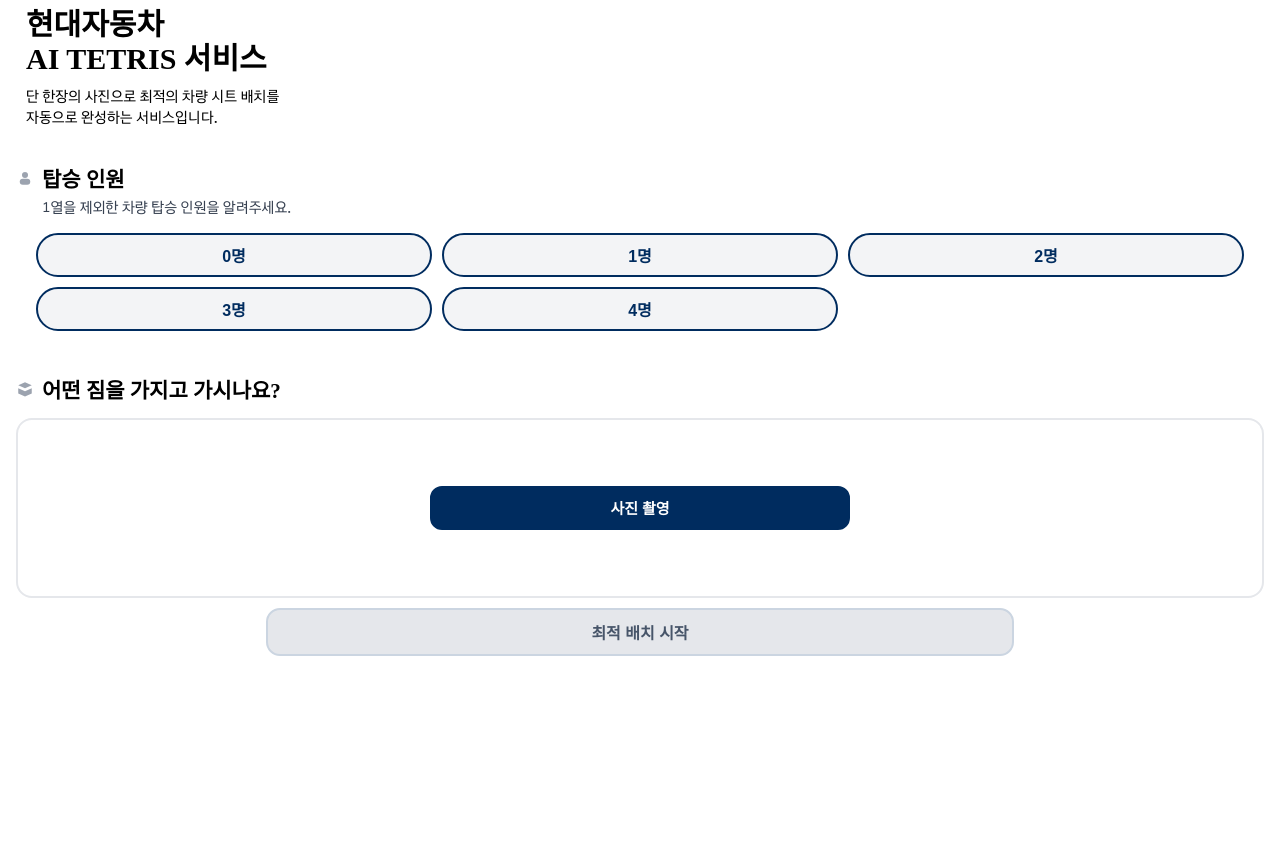
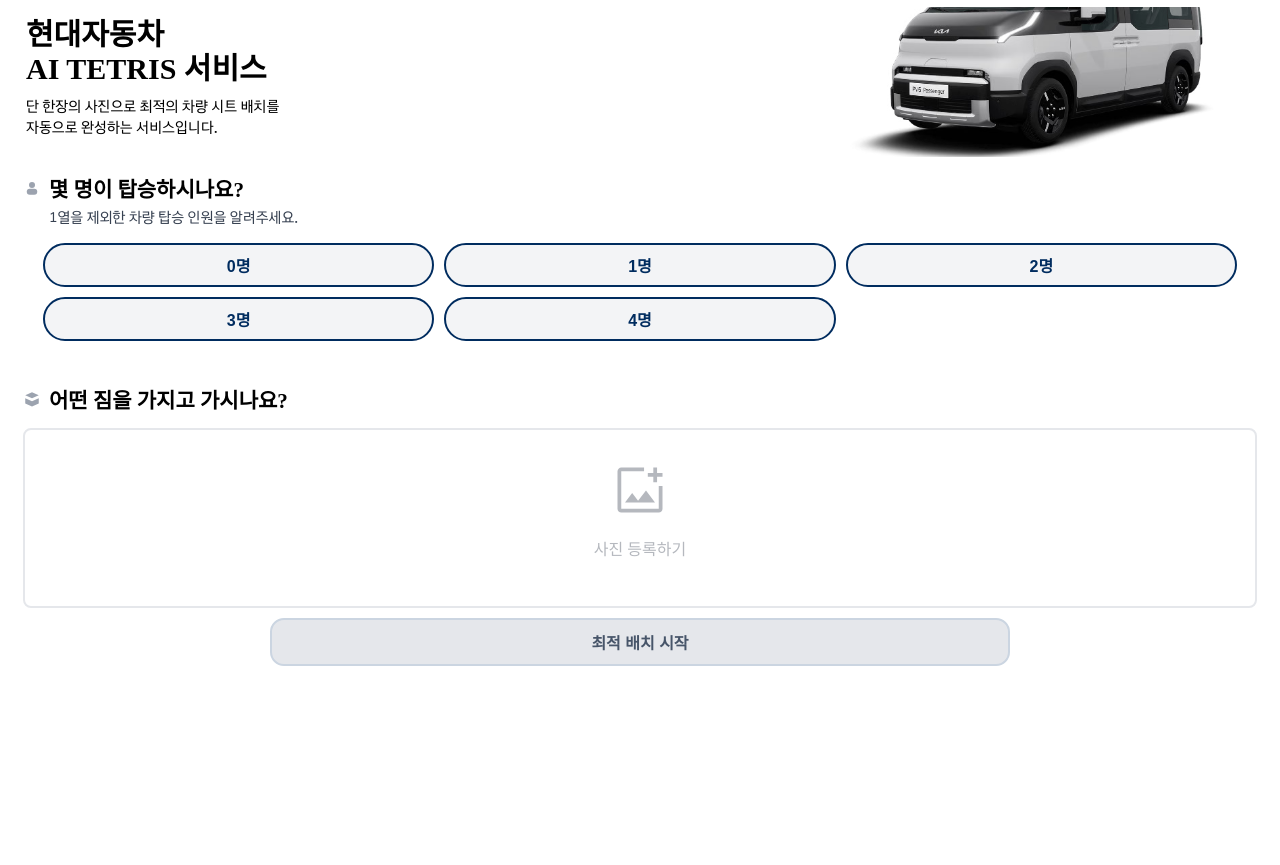
Before and after one commit to dy2514/Web_v1, a Flask app: page /mobile/input in a window 1280 px wide. Shown: the part 82-947 px from the top of the page. Run offline with Flask 3, Linux system fonts and the light colour scheme; some web fonts are replaced.

Commit message:
input.html 디자인 일부 수정 및 progress 분석 페이지

```diff
--- a/tetris/web_interface/source/static/css/mobile/input.css
+++ b/tetris/web_interface/source/static/css/mobile/input.css
@@ -70,6 +70,23 @@
     margin-top: 7px;
 }
 
+.hero {
+    background-image: url('/static/images/pv5.png');
+    background-size: cover;
+    background-position: 105% 90%;
+    background-size: 40%;
+    background-repeat: no-repeat;
+    min-height: 150px; /* 최소 높이 설정 */
+}
+
+/* 태블릿/데스크톱용 */
+/* @media (min-width: 768px) {
+    .hero {
+        background-image: url('/static/images/your-image-desktop.jpg');
+        min-height: 300px;
+    }
+} */
+
 .hero img {
     width: 100%;
     height: 100%;
@@ -109,6 +126,7 @@
 
 .wrap {
     padding: 8px var(--padX) 16px;
+    margin: 0 7px;
 }
 
 .section-head {
@@ -182,7 +200,7 @@
 
 .photo-box {
     border: 2px solid var(--light);
-    border-radius: 16px;
+    border-radius: 8px;
     padding: 12px;
     display: flex;
     flex-direction: column;
@@ -191,6 +209,13 @@
     gap: 10px;
     min-height: 180px;
     margin-top: 14px;
+}
+
+.photo-icon {
+    width: 60px;
+    height: 60px;
+    margin: auto;
+    vertical-align: middle;
 }
 
 #photo {
@@ -205,39 +230,11 @@
 }
 
 #btnPhotoIn {
-    display: inline-flex;
-    align-items: center;
-    justify-content: center;
-    height: 44px;
-    padding: 0 18px;
-    border-radius: 12px;
-    border: 2px solid var(--navy);
-    background: var(--navy);
-    color: #fff;
-    font-size: 15px;
-    font-weight: 800;
-    cursor: pointer;
-    width: 72%;
-    max-width: 420px;
-    text-align: center;
+    color: #b5b8be;
 }
 
-#btnPhotoOut {
-    display: none;
-    margin-top: 10px;
-    margin-bottom: 4px;
-    width: 100%;
-    height: 48px;
-    padding: 0 18px;
-    border-radius: 12px;
-    border: 2px solid var(--navy);
-    background: var(--navy);
-    color: #fff;
-    font-size: 16px;
-    font-weight: 900;
-    cursor: pointer;
-    align-items: center;
-    justify-content: center;
+#btnPhotoIn img{
+    display: block;
     text-align: center;
 }
 
@@ -442,18 +439,18 @@
 .bottom-sheet.show { transform: translateY(0); }
 .sheet-handle { width: 46px; height: 5px; border-radius: 3px; background: #e5e7eb; margin: 10px auto 6px; }
 .sheet-content { overflow-y: auto; padding: 8px 16px 18px; }
-.sheet-header { padding: 4px 4px 12px; }
-.sheet-title { margin: 10px 0 15px 0; font-size: 21px; font-weight: 700; color: #111827; }
-.sheet-desc { margin: 0; padding: 12px; background: #f3f4f6; border-radius: 10px; color: #4b5563; font-size: 13px; line-height: 1.5; word-break: keep-all; overflow-wrap: break-word; }
-.sheet-desc .i { display: inline-flex; align-items: center; justify-content: center; width: 16px; height: 16px; border-radius: 50%; background: #e5e7eb; color: #6b7280; font-size: 11px; margin-right: 4px; }
+.sheet-header { padding: 10px 10px 20px; }
+.sheet-title { margin: 15px 0 20px 0; font-size: 21px; font-weight: 700; color: #111827; }
+.sheet-desc { margin: 0; padding: 12px; background: #f3f4f6; border-radius: 10px; color: #4b5563; font-size: 14px; line-height: 2; word-break: keep-all; overflow-wrap: break-word; }
+.sheet-desc .i { display: inline-flex; align-items: center; justify-content: center; width: 18px; height: 18px; border-radius: 50%; background: #e5e7eb; color: #6b7280; font-size: 11px; margin-right: 4px; }
 .sheet-desc-row { display: grid; grid-template-columns: 18px 1fr; align-items: start; column-gap: 6px; }
 .sheet-desc-text { display: block; word-break: keep-all; overflow-wrap: break-word; }
 
 .recent-photos { display: grid; grid-template-columns: repeat(3,1fr); gap: 10px; padding: 10px 0 6px; }
-.photo-thumb { background: #f3f4f6; border-radius: 10px; overflow: hidden; aspect-ratio: 16/10; display: flex; align-items: center; justify-content: center; }
+.photo-thumb { background: #f3f4f6; border-radius: 10px; overflow: hidden; aspect-ratio: 12/10; display: flex; align-items: center; justify-content: center; }
 .photo-thumb img { width: 100%; height: 100%; object-fit: cover; }
 
-.sheet-actions { display: flex; justify-content: center; align-items: center; margin: 0 50px 0; gap: 12px; padding-top: 10px; }
+.sheet-actions { display: flex; justify-content: center; align-items: center; margin: 0 50px 0; gap: 12px; padding: 30px 0 10px; }
 .sheet-btn { height: 52px; border-radius: 12px; font-size: 16px; font-weight: 800; cursor: pointer; border: 2px solid var(--navy); }
 .sheet-actions .sheet-btn { width: 70%; max-width: 360px; }
 .sheet-btn.ghost { background: #f3f4f6; color: #374151; border-color: #d1d5db; }
--- a/tetris/web_interface/source/static/css/mobile/progress.css
+++ b/tetris/web_interface/source/static/css/mobile/progress.css
@@ -626,7 +626,7 @@
     border: solid #002c5e;
     cursor: not-allowed;
     box-shadow: 0 4px 16px rgba(156, 163, 175, 0.25);
-    opacity: 0.6;
+    opacity: 0.7;
 }
 
 .result-check-button:disabled:hover {
--- a/tetris/web_interface/source/static/js/mobile/input.js
+++ b/tetris/web_interface/source/static/js/mobile/input.js
@@ -15,7 +15,6 @@
 const notice = document.querySelector('#notice');
 const preview = document.querySelector('#photo-preview');
 const btnPhotoIn = document.querySelector('#btnPhotoIn');
-const btnPhotoOut = document.querySelector('#btnPhotoOut');
 const photoBox = document.querySelector('.photo-box');
 const sheet = document.getElementById('photoSheet');
 const sheetOverlay = document.getElementById('sheetOverlay');
@@ -326,8 +325,8 @@
         if (!d.success) { alert('업로드 실패'); return; }
         currentScenario = d.data.scenario;
         btnPhotoIn.style.display = 'none';
-        btnPhotoOut.style.display = 'flex';
         showNotice('사진이 업로드 되었습니다!');
+        closePhotoSheet();
         submit.disabled = false;
         submit.classList.add('active');
     } catch (e) {
@@ -353,8 +352,20 @@
     sheetOverlay.setAttribute('aria-hidden', 'true');
 }
 
+if (btnPhotoIn) {
+    btnPhotoIn.addEventListener('click', (e) => {
+        e.preventDefault(); // 기본 동작 방지
+        openPhotoSheet(); // 설명 모달 열기
+    });
+}
+
 if (photoBox) {
-    photoBox.addEventListener('click', () => { openPhotoSheet(); });
+    photoBox.addEventListener('click', (e) => {
+        // btnPhotoIn이 아닌 경우에만 모달 열기
+        if (e.target !== btnPhotoIn) {
+            openPhotoSheet();
+        }
+    });
 }
 if (sheetOverlay) {
     sheetOverlay.addEventListener('click', () => { closePhotoSheet(); });
--- a/tetris/web_interface/source/static/js/mobile/progress.js
+++ b/tetris/web_interface/source/static/js/mobile/progress.js
@@ -618,6 +618,7 @@
         // target.innerHTML = '';
         // target.appendChild(source);
         // source.style.display = 'block';
+        document.querySelector('.topbar img').style.opacity = 0;
         panel.classList.add('show');
         panel.setAttribute('aria-hidden', 'false');
         detailPanelOpen = true;
@@ -633,6 +634,7 @@
     const panel = document.getElementById('detailPanel');
     const source = document.getElementById('stepResults');
     if (panel) {
+        document.querySelector('.topbar img').style.opacity = 1;
         panel.classList.remove('show');
         panel.setAttribute('aria-hidden', 'true');
     }
--- a/tetris/web_interface/source/templates/mobile/input.html
+++ b/tetris/web_interface/source/templates/mobile/input.html
@@ -9,7 +9,7 @@
 </head>
 <body>
     <div class="topbar">
-        <img src="/static/images/back-arrows.png" alt="AI TETRIS">
+        <img src="/static/images/back_arrows.png" alt="AI TETRIS">
         <h1>AI TETRIS</h1>
     </div>
 
@@ -29,7 +29,7 @@
                 <circle cx="12" cy="8" r="4" fill="#9ca3af"/>
                 <rect x="5" y="13" width="14" height="8" rx="4" fill="#9ca3af"/>
             </svg>
-            <h3 class="section-title">탑승 인원</h3>
+            <h3 class="section-title">몇 명이 탑승하시나요?</h3>
         </div>
         <p class="section-desc">1열을 제외한 차량 탑승 인원을 알려주세요.</p>
 
@@ -53,10 +53,11 @@
         <div class="photo-box" aria-label="사진 촬영 영역">
             <img id="photo-preview" alt="업로드된 사진 미리보기">
             <input id="photo" type="file" accept="image/*" capture="environment">
-            <label id="btnPhotoIn" for="photo">사진 촬영</label>
+            <label id="btnPhotoIn" for="photo">
+                <img src="/static/images/add_photo_alternate.svg" alt="사진 추가 아이콘" class="photo-icon">
+                <p>사진 등록하기</p>
+            </label>
         </div>
-
-        <label id="btnPhotoOut" for="photo">사진 촬영</label>
 
         <button id="submit" class="cta" disabled>최적 배치 시작</button>
         <p id="note" class="sr-only" aria-live="polite"></p>
@@ -227,13 +228,13 @@
             </div>
 
             <div class="recent-photos" aria-label="최근 사용자 사진">
-                <div class="photo-thumb"><img src="/user_input/luggage_image/0.jpg" alt="최근 사진 1"></div>
-                <div class="photo-thumb"><img src="/user_input/luggage_image/1-1.jpg" alt="최근 사진 2"></div>
-                <div class="photo-thumb"><img src="/user_input/luggage_image/1-2.jpg" alt="최근 사진 3"></div>
+                <div class="photo-thumb"><img src="/static/images/ex_luggage_1.jpg" alt="짐 사진 1"></div>
+                <div class="photo-thumb"><img src="/static/images/ex_luggage_2.jpg" alt="짐 사진 2"></div>
+                <div class="photo-thumb"><img src="/static/images/ex_luggage_3.jpg" alt="짐 사진 3"></div>
             </div>
 
             <div class="sheet-actions">
-                <button type="button" class="sheet-btn primary" id="sheetUpload">사진등록</button>
+                <button type="button" class="sheet-btn primary" id="sheetUpload">카메라 열기</button>
             </div>
         </div>
     </div>
--- a/tetris/web_interface/source/templates/mobile/progress.html
+++ b/tetris/web_interface/source/templates/mobile/progress.html
@@ -10,7 +10,7 @@
 <body>
 
     <div class="topbar">
-        <img onclick="history.back()" src="/static/images/back-arrows.png" alt="AI TETRIS">
+        <img onclick="history.back()" src="/static/images/back_arrows.png" alt="AI TETRIS">
         <h1>AI TETRIS</h1>
     </div>
 
--- a/tetris/web_interface/user_input/user_input.py
+++ b/tetris/web_interface/user_input/user_input.py
@@ -126,7 +126,7 @@
     scenario: Optional[str] = None
 
     try:
-        deadline = time.monotonic() + 600  # 최대 10분 대기
+        deadline = time.monotonic() + 1200
         while time.monotonic() < deadline:
             status = get_global_status()
 
```
Also changed, not shown: tetris/web_interface/source/static/images/add_photo_alternate.svg (added), tetris/web_interface/source/static/images/back_arrows.png (renamed from tetris/web_interface/source/static/images/back-arrows.png), tetris/web_interface/source/static/images/ex_luggage_1.jpg (added), tetris/web_interface/source/static/images/ex_luggage_2.jpg (added), tetris/web_interface/source/static/images/ex_luggage_3.jpg (added), tetris/web_interface/source/static/images/pv5.png (added).
